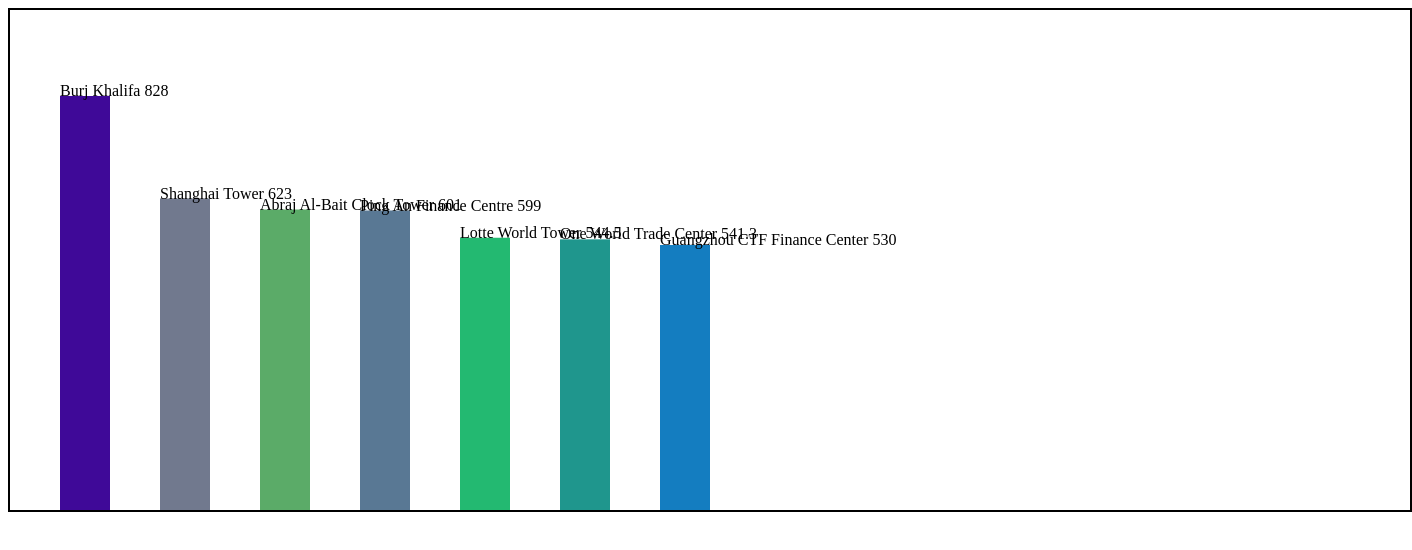
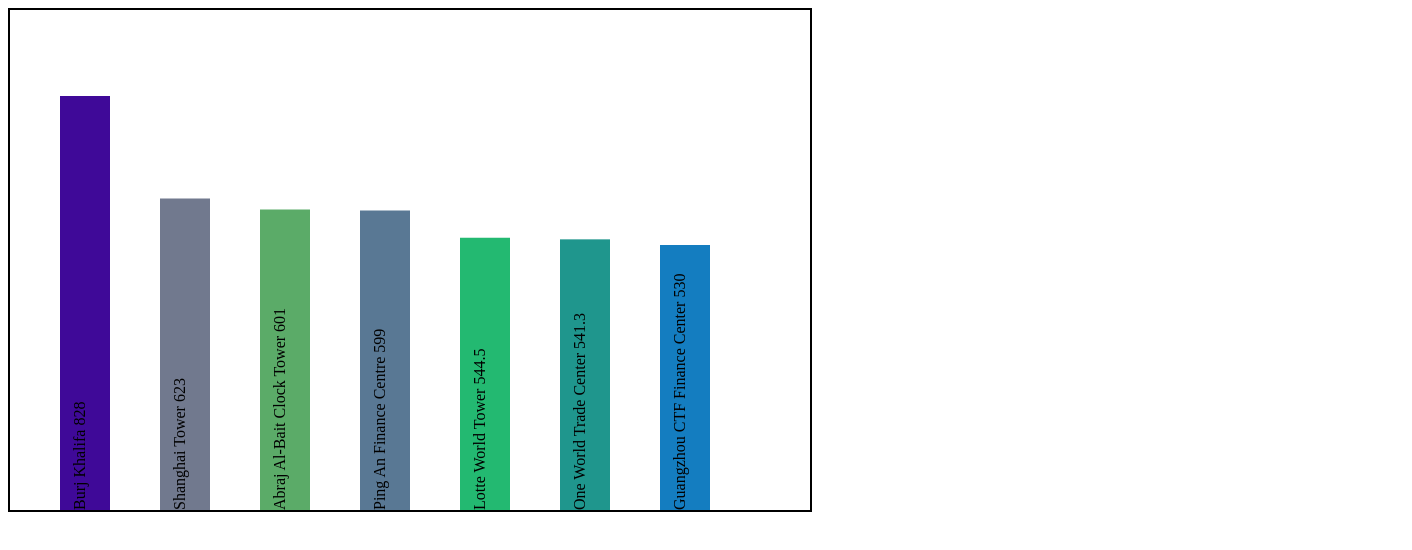
Before and after one commit to affishaikh/data-viz, a plain HTML site: page index.html in a window 1280 px wide. Shown: the whole page, 1412 px wide, since content can reach past the window. Drawn offline with nearby package versions, Linux system fonts and the light colour scheme.

Commit message:
Assign titles to bars

```diff
--- a/buildings.js
+++ b/buildings.js
@@ -33,7 +33,7 @@ const main = function() {
   const svg = d3
     .select("#container")
     .append("svg")
-    .attr("width", 1400)
+    .attr("width", 800)
     .attr("height", 500);
 
   svg
@@ -57,8 +57,9 @@ const main = function() {
     .enter()
     .append("text")
     .text(b => b.name + " " + b.height)
-    .attr("x", (_, i) => i * 100 + 50)
-    .attr("y", building => 500 - building.height / 2);
+    .attr("x", (_, i) => i * 100 + 75)
+    .attr("y", 500)
+    .attr("transform", (b, i) => `rotate(270 ${i * 100 + 75} ${500})`);
 };
 
 window.onload = main;
--- a/styles.css
+++ b/styles.css
@@ -3,6 +3,6 @@ div {
 }
 
 #container {
-  width: 1400px;
+  width: 800px;
   height: 500px;
 }
```
